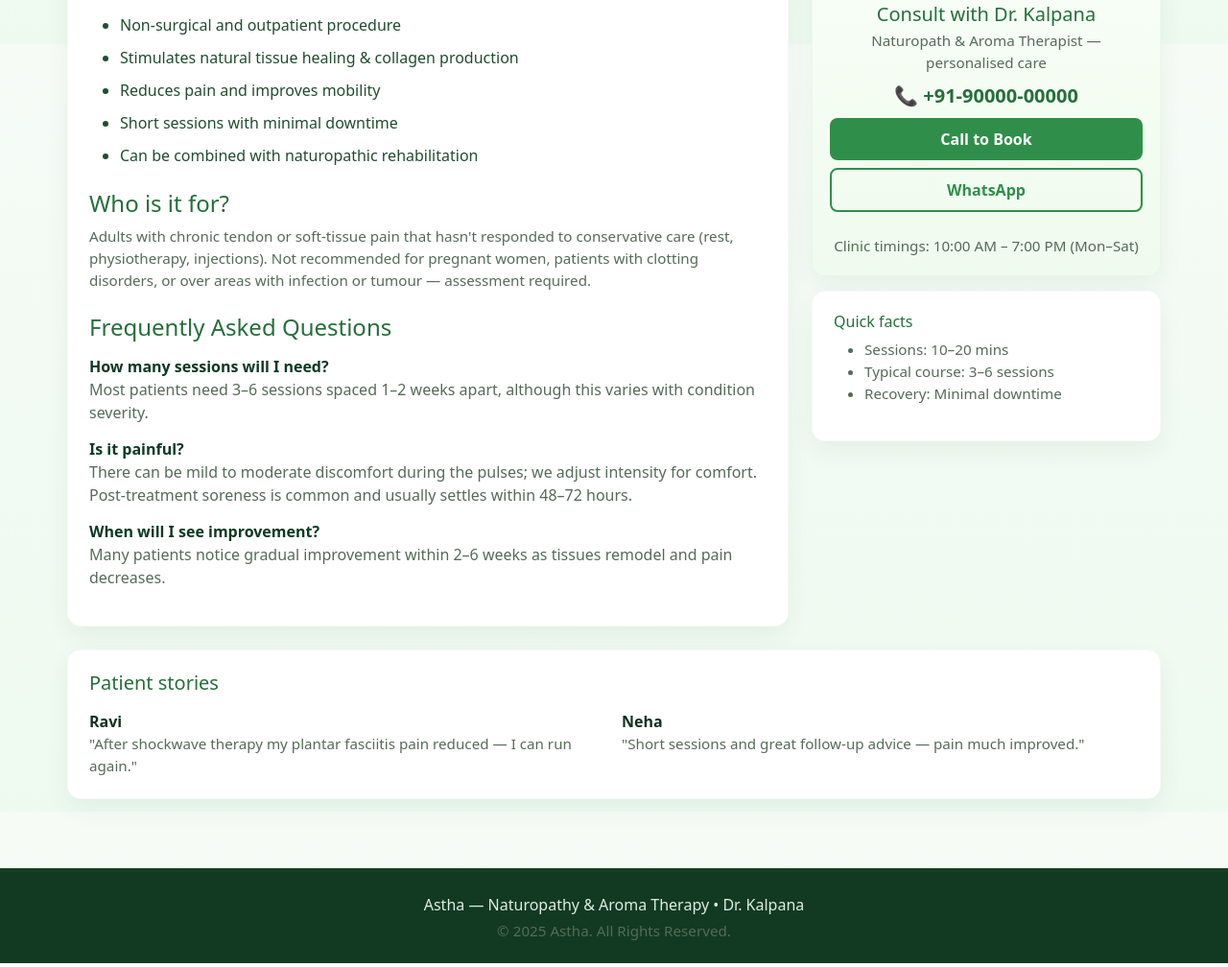
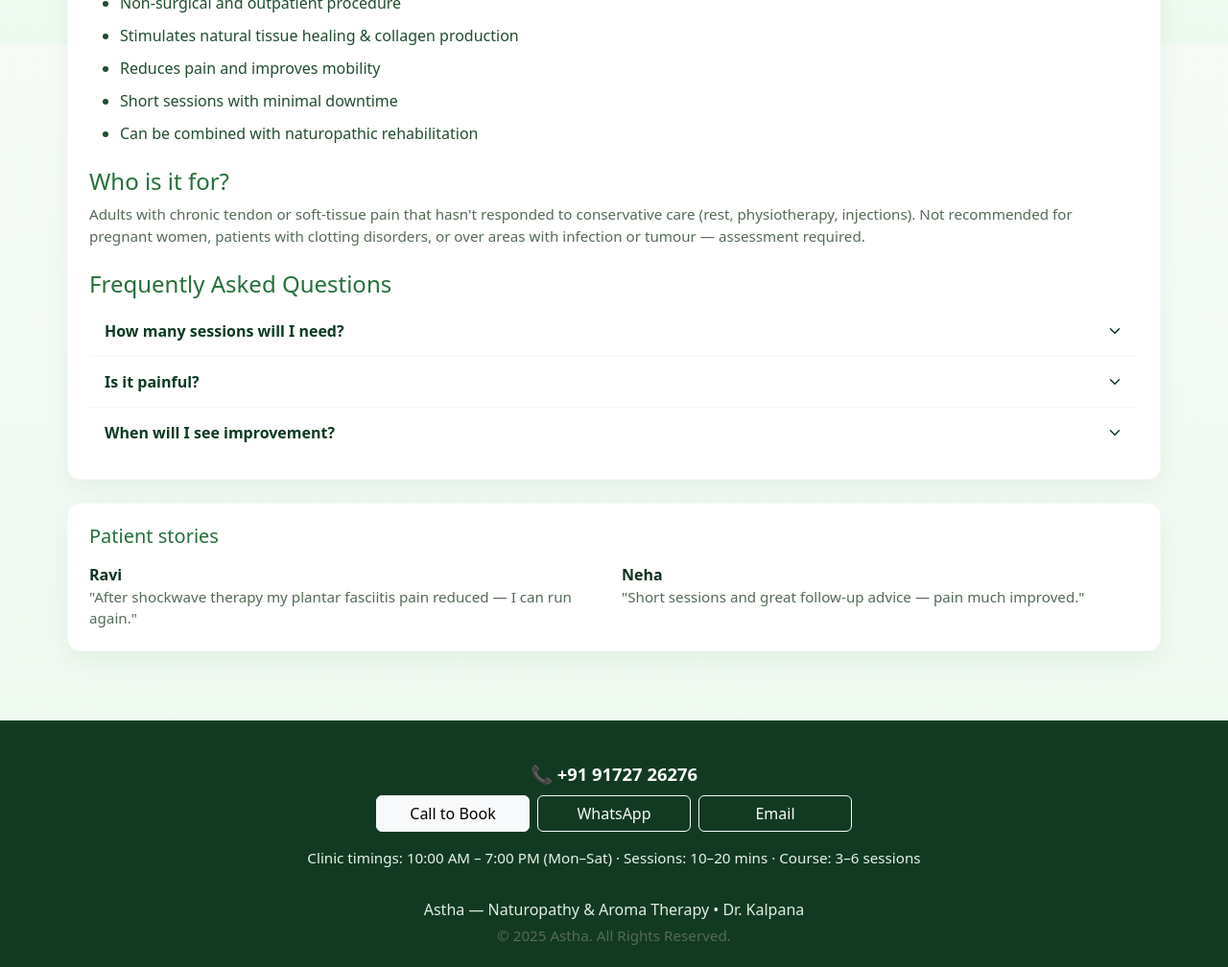
Before and after one commit to rutzz07/asthahospital, a plain HTML site: page shockwave.html in a window 1280 px wide. Shown: the part 754-1762 px from the top of the page at 96% size. Drawn offline with nearby package versions, Linux system fonts and the light colour scheme.

Commit message:
Update shockwave.html
changes in shockwave

```diff
--- a/shockwave.html
+++ b/shockwave.html
@@ -105,7 +105,7 @@
     .faq dt { font-weight:700; margin-top:14px; color:#0b3a22; }
     .faq dd { margin-bottom:8px; color:var(--muted); }
 
-    /* CTA box */
+    /* CTA box (used for panels) */
     .cta-box { background: linear-gradient(180deg,#fbfff9,#f0fbef); border-radius:12px; padding:18px; text-align:center; box-shadow: var(--card-shadow); }
     .cta-phone { font-weight:800; font-size:1.25rem; margin-bottom:8px; color: var(--leaf-dark); }
 
@@ -124,13 +124,73 @@
     .testimonials .quote { color:#0b3a22; font-weight:600; margin-bottom:6px; }
     .testimonials p { color:var(--muted); margin:0; }
 
-    /* Footer */
-    footer { background: #123a22; color: #dfeee1; padding:22px 0; text-align:center; margin-top:36px; border-top:4px solid rgba(255,255,255,0.02); }
+    /* Footer main styles */
+    footer {
+      background: #123a22;
+      color: #dfeee1;
+      padding:22px 0;
+      text-align:center;
+      margin-top:36px;
+      border-top:4px solid rgba(255,255,255,0.02);
+    }
+
+    /* Footer CTA (moved from sidebar) */
+    .footer-cta {
+      background: transparent;
+      border-radius:10px;
+      padding:16px;
+      margin-bottom:14px;
+      display:flex;
+      flex-direction:column;
+      gap:8px;
+      align-items:center;
+      justify-content:center;
+    }
+    .footer-cta .phone { font-weight:800; font-size:1.15rem; color:#fff; }
+    .footer-cta .btn { min-width:160px; }
+
+    .footer-quickfacts {
+      color: #e6f3e8;
+      font-size:0.95rem;
+      margin-top:8px;
+    }
+
+    /* FAQ Accordion (CSS-only using <details>) */
+    .faq-accordion details { border-top:1px solid rgba(20,70,30,0.04); padding:0; }
+    .faq-accordion details:first-child { border-top:none; }
+    .faq-accordion summary {
+      list-style:none;
+      cursor:pointer;
+      padding:14px 16px;
+      display:flex;
+      align-items:center;
+      justify-content:space-between;
+      gap:12px;
+      font-weight:700;
+      color: #0b3a22;
+      margin:0;
+      outline:none;
+    }
+    /* Remove default triangle */
+    .faq-accordion summary::-webkit-details-marker { display:none; }
+
+    .faq-accordion .faq-title { flex:1; }
+    .faq-accordion .faq-arrow {
+      width:18px; height:18px; display:inline-block; transition: transform .24s ease; flex-shrink:0;
+    }
+    .faq-accordion details[open] .faq-arrow { transform: rotate(180deg); }
+
+    .faq-accordion .answer { padding:12px 16px 18px 16px; color:var(--muted); }
+
+    /* Make summary keyboard-focus friendly */
+    .faq-accordion summary:focus { outline:3px solid rgba(47,143,74,0.12); border-radius:8px; }
 
     /* Responsive */
     @media (max-width: 992px) {
       .hero { flex-direction:column-reverse; gap:20px; padding:32px 0; }
       .hero-img{ height:220px; max-width:100%; }
+      .footer-cta { align-items:center; }
+      .footer-cta .btn { width:100%; max-width:320px; }
     }
     @media (max-width: 576px) {
       .hero { padding:24px 0; }
@@ -144,7 +204,7 @@
   <!-- TOP BAR -->
   <header class="topbar">
     <div class="container d-flex justify-content-between align-items-center">
-      <a class="brand" href="index3.html">
+      <a class="brand" href="index.html">
         <img src="asthafinallogo.png" alt="Astha logo">
         <div>
           <div class="title">Astha Clinic</div>
@@ -153,7 +213,7 @@
       </a>
 
       <nav>
-        <a href="index3.html" class="btn btn-outline-leaf btn-sm me-2">Back to Home</a>
+        <a href="index.html" class="btn btn-outline-leaf btn-sm me-2">Back to Home</a>
         <a href="mailto:info@aasthaclinik.com" class="btn btn-outline-secondary btn-sm">Contact</a>
       </nav>
     </div>
@@ -168,7 +228,7 @@
         <p class="hero-sub">Shockwave therapy uses focused acoustic waves to stimulate blood flow and tissue regeneration — often reducing pain, improving mobility and accelerating recovery without surgery.</p>
 
         <div class="d-flex gap-2 flex-wrap">
-          <a href="tel:+919000000000" class="btn btn-leaf">Call to Book</a>
+          <a href="tel:+919172726276" class="btn btn-leaf">Call to Book</a>
           <a href="mailto:info@aasthaclinik.com?subject=Shockwave%20Therapy%20Enquiry" class="btn btn-outline-leaf">Email for Details</a>
         </div>
 
@@ -183,7 +243,7 @@
     <!-- WHAT TO EXPECT -->
     <section class="mt-4">
       <div class="row g-4">
-        <div class="col-lg-8">
+        <div class="col-12">
           <div class="panel">
             <h3 class="mb-3" style="color:var(--leaf-dark)">What to expect during treatment</h3>
             <p class="small-muted">A typical session lasts 10–20 minutes depending on the area treated. After a short assessment, focused acoustic pulses are applied to the painful area. Most patients experience mild discomfort during the pulses and gradual improvement in the following weeks.</p>
@@ -201,40 +261,42 @@
             <p class="small-muted">Adults with chronic tendon or soft-tissue pain that hasn't responded to conservative care (rest, physiotherapy, injections). Not recommended for pregnant women, patients with clotting disorders, or over areas with infection or tumour — assessment required.</p>
 
             <h4 class="mt-4" style="color:var(--leaf-dark)">Frequently Asked Questions</h4>
-            <dl class="faq">
-              <dt>How many sessions will I need?</dt>
-              <dd>Most patients need 3–6 sessions spaced 1–2 weeks apart, although this varies with condition severity.</dd>
 
-              <dt>Is it painful?</dt>
-              <dd>There can be mild to moderate discomfort during the pulses; we adjust intensity for comfort. Post-treatment soreness is common and usually settles within 48–72 hours.</dd>
+            <!-- CSS-only Accordion using details/summary -->
+            <div class="faq-accordion mt-2">
 
-              <dt>When will I see improvement?</dt>
-              <dd>Many patients notice gradual improvement within 2–6 weeks as tissues remodel and pain decreases.</dd>
-            </dl>
-          </div>
-        </div>
+              <details>
+                <summary>
+                  <span class="faq-title">How many sessions will I need?</span>
+                  <svg class="faq-arrow" viewBox="0 0 24 24" fill="none" xmlns="http://www.w3.org/2000/svg" aria-hidden="true"><path d="M6 9l6 6 6-6" stroke="currentColor" stroke-width="2" stroke-linecap="round" stroke-linejoin="round"/></svg>
+                </summary>
+                <div class="answer">
+                  <p>Most patients need 3–6 sessions spaced 1–2 weeks apart, although this varies with condition severity.</p>
+                </div>
+              </details>
 
-        <!-- SIDEBAR CTA -->
-        <div class="col-lg-4">
-          <div class="cta-box panel text-center">
-            <img src="dr-kalpana-small.jpg" alt="Dr Kalpana" class="rounded-img" style="height:160px; width:160px; margin:0 auto 12px; object-fit:cover; border-radius:12px;">
-            <h5 class="mb-1" style="color:var(--leaf-dark);">Consult with Dr. Kalpana</h5>
-            <p class="small-muted mb-2">Naturopath & Aroma Therapist — personalised care</p>
+              <details>
+                <summary>
+                  <span class="faq-title">Is it painful?</span>
+                  <svg class="faq-arrow" viewBox="0 0 24 24" fill="none" xmlns="http://www.w3.org/2000/svg" aria-hidden="true"><path d="M6 9l6 6 6-6" stroke="currentColor" stroke-width="2" stroke-linecap="round" stroke-linejoin="round"/></svg>
+                </summary>
+                <div class="answer">
+                  <p>There can be mild to moderate discomfort during the pulses; we adjust intensity for comfort. Post-treatment soreness is common and usually settles within 48–72 hours.</p>
+                </div>
+              </details>
 
-            <div class="cta-phone mb-2">📞 +91-90000-00000</div>
-            <a href="tel:+919000000000" class="btn btn-leaf w-100 mb-2">Call to Book</a>
-            <a href="https://wa.me/919000000000" class="btn btn-outline-leaf w-100 mb-2">WhatsApp</a>
+              <details>
+                <summary>
+                  <span class="faq-title">When will I see improvement?</span>
+                  <svg class="faq-arrow" viewBox="0 0 24 24" fill="none" xmlns="http://www.w3.org/2000/svg" aria-hidden="true"><path d="M6 9l6 6 6-6" stroke="currentColor" stroke-width="2" stroke-linecap="round" stroke-linejoin="round"/></svg>
+                </summary>
+                <div class="answer">
+                  <p>Many patients notice gradual improvement within 2–6 weeks as tissues remodel and pain decreases.</p>
+                </div>
+              </details>
 
-            <p class="small-muted mt-3 mb-0">Clinic timings: 10:00 AM – 7:00 PM (Mon–Sat)</p>
-          </div>
+            </div>
 
-          <div class="panel mt-3">
-            <h6 class="mb-2" style="color:var(--leaf-dark)">Quick facts</h6>
-            <ul class="small-muted">
-              <li>Sessions: 10–20 mins</li>
-              <li>Typical course: 3–6 sessions</li>
-              <li>Recovery: Minimal downtime</li>
-            </ul>
           </div>
         </div>
       </div>
@@ -259,9 +321,20 @@
 
   </main>
 
-  <!-- FOOTER -->
+  <!-- FOOTER (CTA moved here, without photo) -->
   <footer>
     <div class="container">
+      <!-- footer CTA -->
+      <div class="footer-cta">
+        <div class="phone">📞 +91 91727 26276</div>
+        <div class="d-flex gap-2 flex-wrap justify-content-center">
+          <a href="tel:+919172726276" class="btn btn-light">Call to Book</a>
+          <a href="https://wa.me/919172726276" class="btn btn-outline-light">WhatsApp</a>
+          <a href="mailto:info@aasthaclinik.com" class="btn btn-outline-light">Email</a>
+        </div>
+        <div class="footer-quickfacts small-muted">Clinic timings: 10:00 AM – 7:00 PM (Mon–Sat) · Sessions: 10–20 mins · Course: 3–6 sessions</div>
+      </div>
+
       <p class="mb-1">Astha — Naturopathy & Aroma Therapy • Dr. Kalpana</p>
       <p class="small-muted mb-0">© 2025 Astha. All Rights Reserved.</p>
     </div>
```
